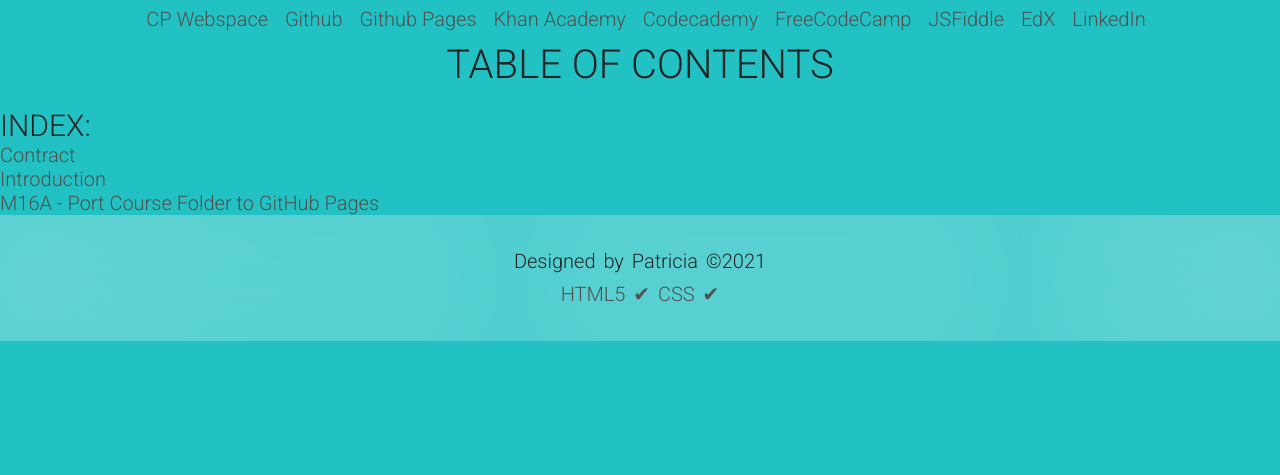
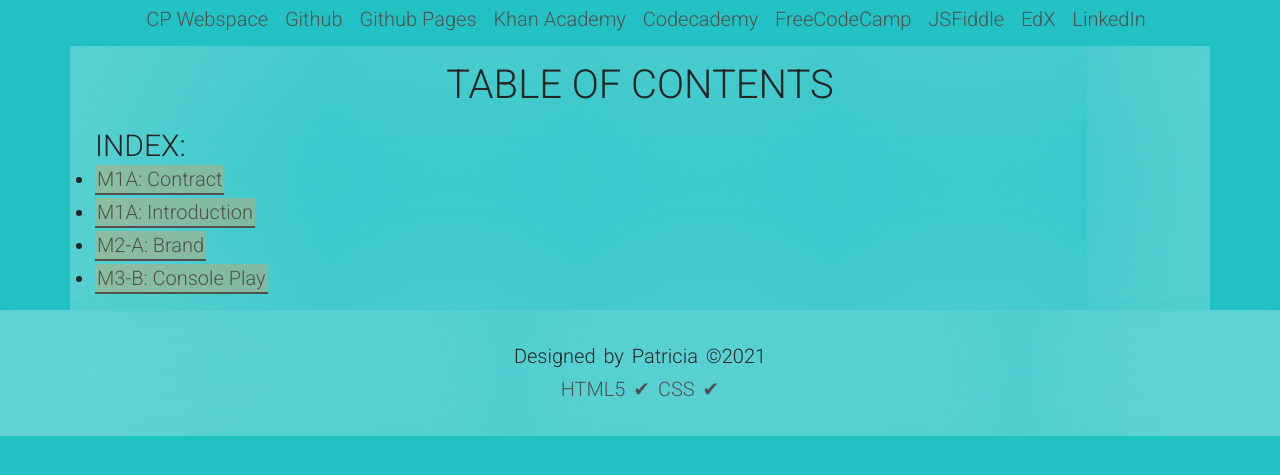
Before and after one commit to prosari1/web215, a plain HTML site: page index.html in a window 1280 px wide. Shown: the part 113-588 px from the top of the page. Drawn offline with Linux system fonts and the light colour scheme.

Commit message:
Updated HTML

```diff
--- a/index.html
+++ b/index.html
@@ -13,20 +13,21 @@
   <link rel="preconnect" href="https://fonts.gstatic.com">
   <link href="https://fonts.googleapis.com/css2?family=Roboto:ital,wght@0,100;0,300;0,400;1,300&display=swap" rel="stylesheet">
   <link href="https://fonts.googleapis.com/css2?family=Kaushan+Script&display=swap" rel="stylesheet">
-  <title>WEB 215 | Template</title>
+  <title>WEB 215 | Index</title>
   <link rel="icon" type="image/png" sizes="16x16" href="images/coffee-logo.png">
 
 </head>
 <body>
   <div data-include-html="header.html"></div>
-<main>
+<main class="row content">
   <h1>Table Of Contents</h1>
     <h2>Index:</h2>
-    <ol class="toc-style">
-        <li><a href="contract.html">Contract</a></li>
-        <li><a href="introduction.html">Introduction</a></li>
-        <li><a href="https://prosari1.github.io/web115/">M16A - Port Course Folder to GitHub Pages</a></li>
-    </ol>
+    <ul class="toc-style">
+        <li><a href="contract.html">M1A: Contract</a></li>
+        <li><a href="introduction.html">M1A: Introduction</a></li>
+        <li><a href="brand.html">M2-A: Brand</a></li>
+        <li><a href="codeplay.html">M3-B: Console Play</a></li>
+    </ul>
 </main>
   <div data-include-html="footer.html"></div>
     <script>
```
Also changed, not shown: contract.html (+1 -1 lines).
